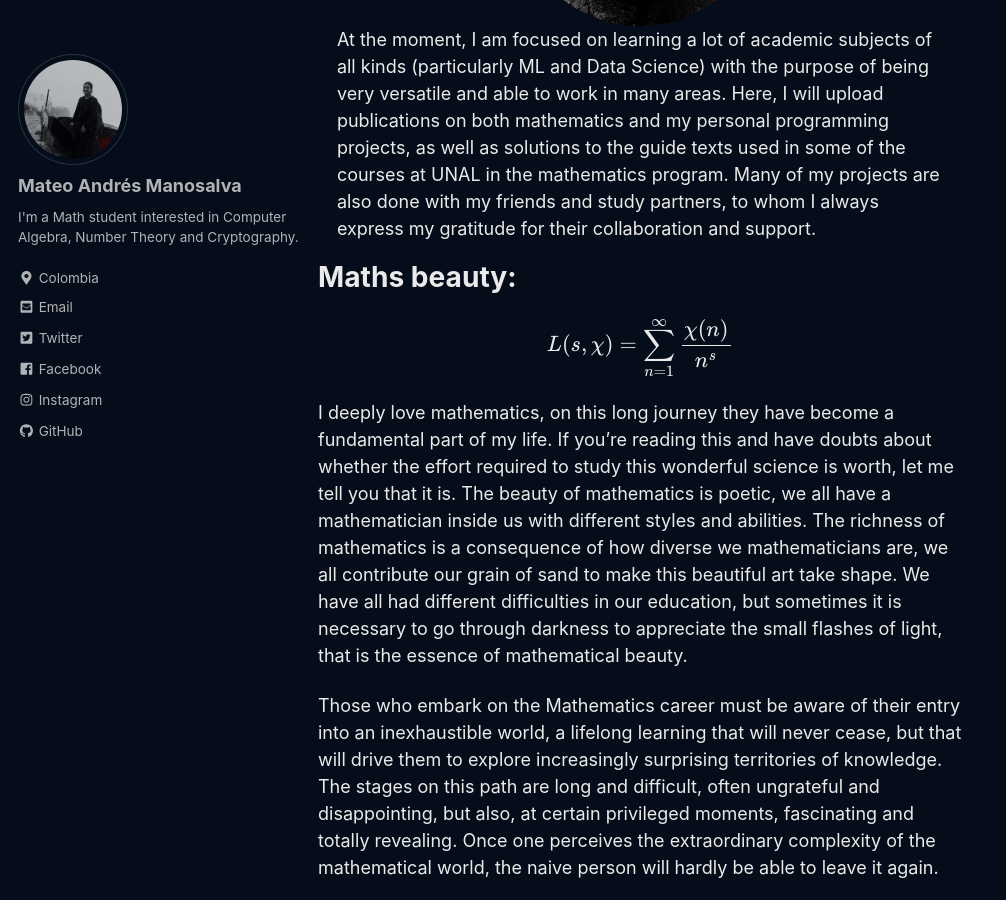
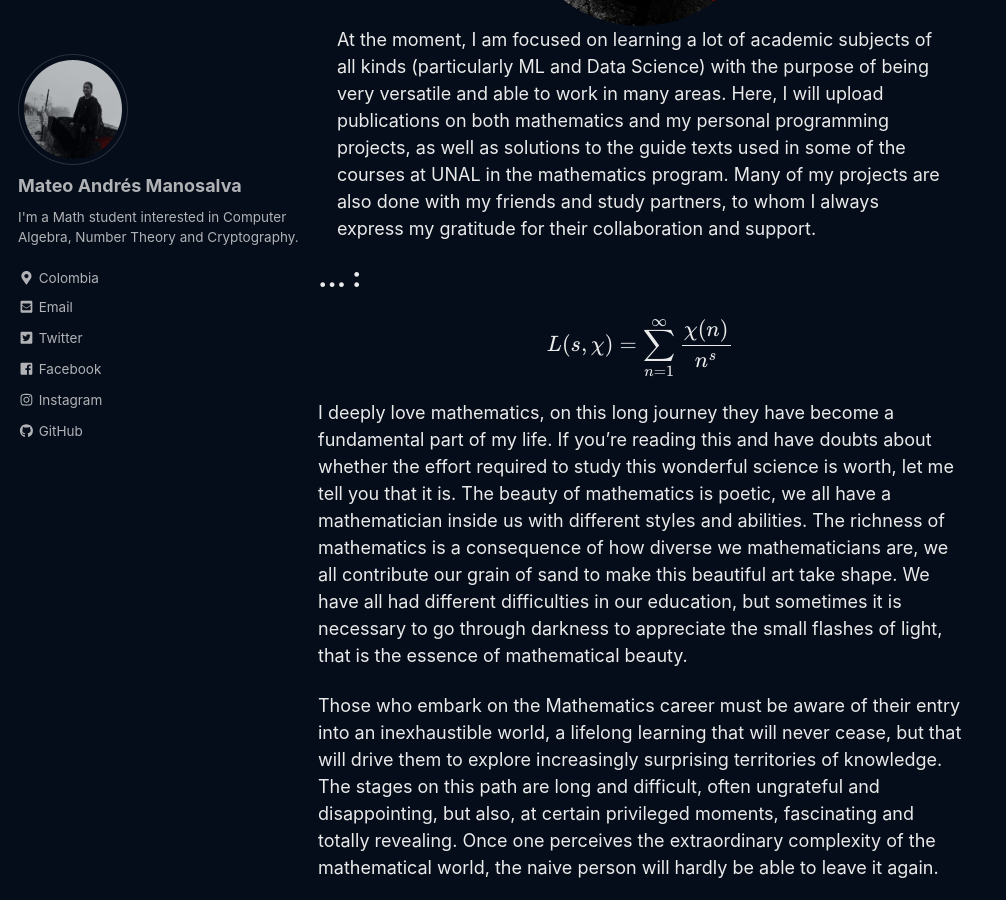
Before and after one commit to mmanosalva/mmanosalva.github.io, a Jekyll site: the page built from _pages/about.md, in a window 1280 px wide and 900 px high, scrolled down 636 px. Shown: the whole window, without its empty margins (0-1006 px from the left). Built offline with Jekyll 4.4.1, drawn with Linux system fonts in a browser that asks for light colours; cached includes are drawn as plain includes; some web fonts are replaced; formulas are drawn with MathJax 3; a script that is not in the unit is left out.

Commit message:
Update about.md

```diff
--- a/_pages/about.md
+++ b/_pages/about.md
@@ -28,7 +28,7 @@ I am a mathematics student in UNAL - Bogotá. My interests are number theory, cr
 At the moment, I am focused on learning a lot of academic subjects of all kinds (particularly ML and Data Science) with the purpose of being very versatile and able to work in many areas. Here, I will upload publications on both mathematics and my personal programming projects, as well as solutions to the guide texts used in some of the courses at UNAL in the mathematics program. Many of my projects are also done with my friends and study partners, to whom I always express my gratitude for their collaboration and support.
 </div>
 
-# Maths beauty:
+# ... :
 
 $$L(s, \chi)=\sum_{n=1}^{\infty} \frac{\chi(n)}{n^s}$$
 
```
